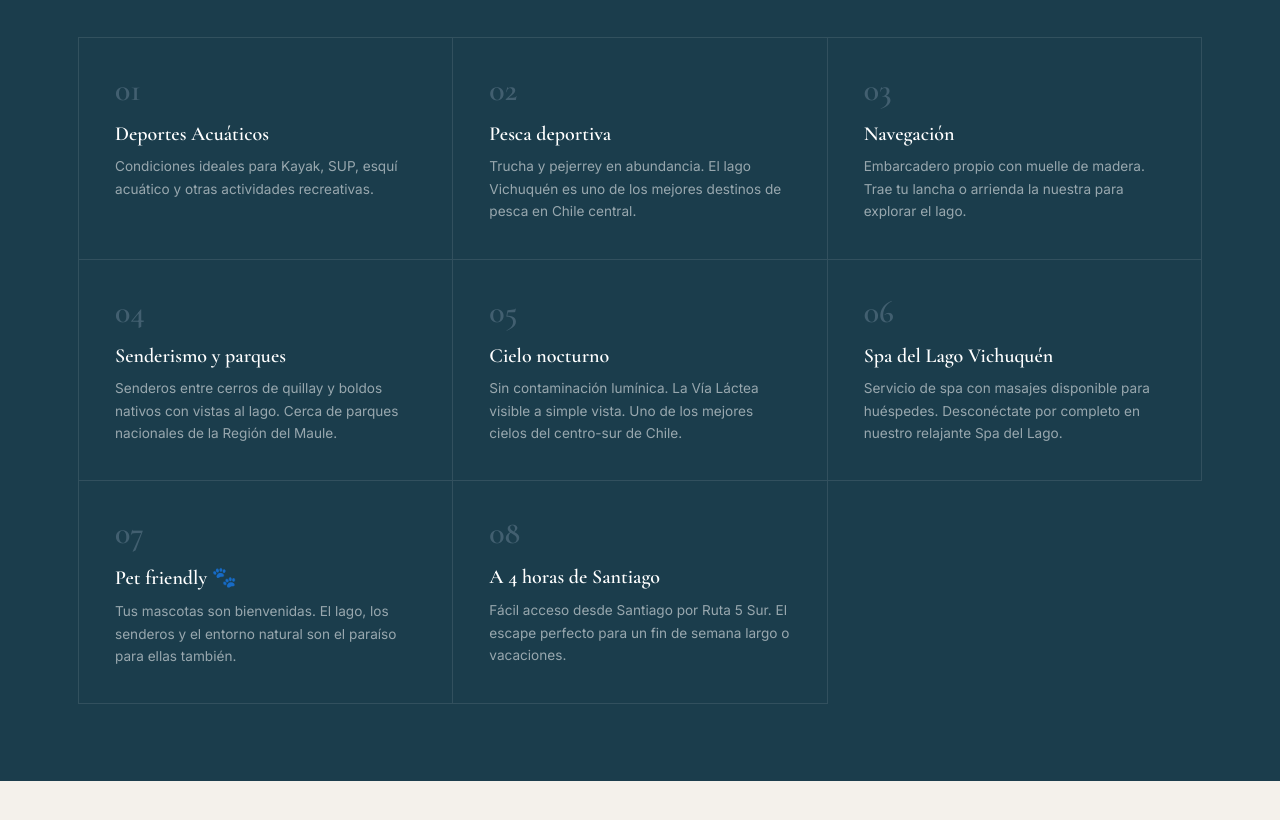
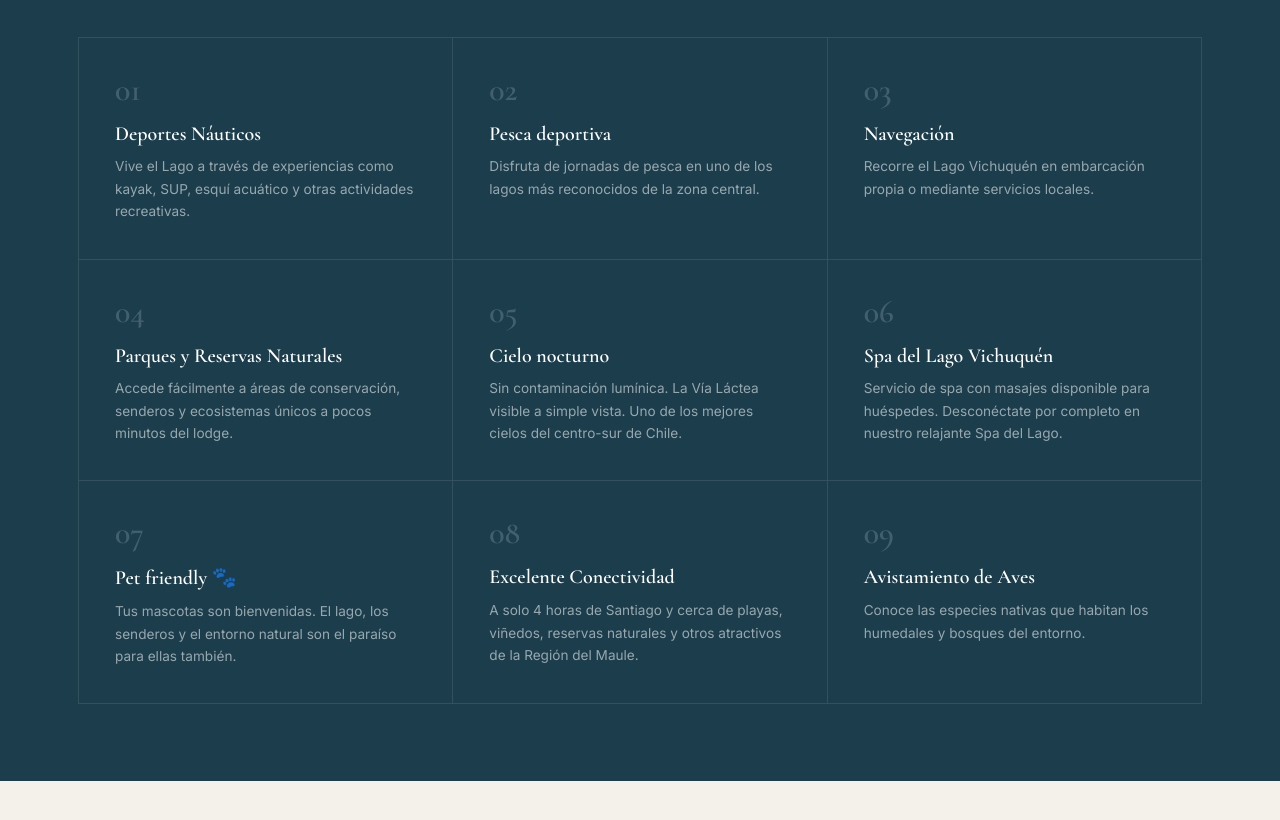
Before and after one commit to vichulodge-jpg/Vichuquen-pagina, a website: page lodge-vichuquen/index.html in a window 1280 px wide. Shown: the part 3880-4700 px from the top of the page. Drawn offline with nearby package versions, Linux system fonts and the light colour scheme.

Commit message:
Actualizar textos sección Experiencias + agregar tarjeta 09 Avistamiento de Aves
Co-Authored-By: Claude Sonnet 4.6 <noreply@anthropic.com>

```diff
--- a/lodge-vichuquen/index.html
+++ b/lodge-vichuquen/index.html
@@ -573,23 +573,23 @@
         <div class="exp-grid">
           <div class="exp-card reveal">
             <div class="exp-num">01</div>
-            <h3>Deportes Acuáticos</h3>
-            <p>Condiciones ideales para Kayak, SUP, esquí acuático y otras actividades recreativas.</p>
+            <h3>Deportes Náuticos</h3>
+            <p>Vive el Lago a través de experiencias como kayak, SUP, esquí acuático y otras actividades recreativas.</p>
           </div>
           <div class="exp-card reveal">
             <div class="exp-num">02</div>
             <h3>Pesca deportiva</h3>
-            <p>Trucha y pejerrey en abundancia. El lago Vichuquén es uno de los mejores destinos de pesca en Chile central.</p>
+            <p>Disfruta de jornadas de pesca en uno de los lagos más reconocidos de la zona central.</p>
           </div>
           <div class="exp-card reveal">
             <div class="exp-num">03</div>
             <h3>Navegación</h3>
-            <p>Embarcadero propio con muelle de madera. Trae tu lancha o arrienda la nuestra para explorar el lago.</p>
+            <p>Recorre el Lago Vichuquén en embarcación propia o mediante servicios locales.</p>
           </div>
           <div class="exp-card reveal">
             <div class="exp-num">04</div>
-            <h3>Senderismo y parques</h3>
-            <p>Senderos entre cerros de quillay y boldos nativos con vistas al lago. Cerca de parques nacionales de la Región del Maule.</p>
+            <h3>Parques y Reservas Naturales</h3>
+            <p>Accede fácilmente a áreas de conservación, senderos y ecosistemas únicos a pocos minutos del lodge.</p>
           </div>
           <div class="exp-card reveal">
             <div class="exp-num">05</div>
@@ -608,8 +608,13 @@
           </div>
           <div class="exp-card reveal">
             <div class="exp-num">08</div>
-            <h3>A 4 horas de Santiago</h3>
-            <p>Fácil acceso desde Santiago por Ruta 5 Sur. El escape perfecto para un fin de semana largo o vacaciones.</p>
+            <h3>Excelente Conectividad</h3>
+            <p>A solo 4 horas de Santiago y cerca de playas, viñedos, reservas naturales y otros atractivos de la Región del Maule.</p>
+          </div>
+          <div class="exp-card reveal">
+            <div class="exp-num">09</div>
+            <h3>Avistamiento de Aves</h3>
+            <p>Conoce las especies nativas que habitan los humedales y bosques del entorno.</p>
           </div>
         </div>
       </div>
```
